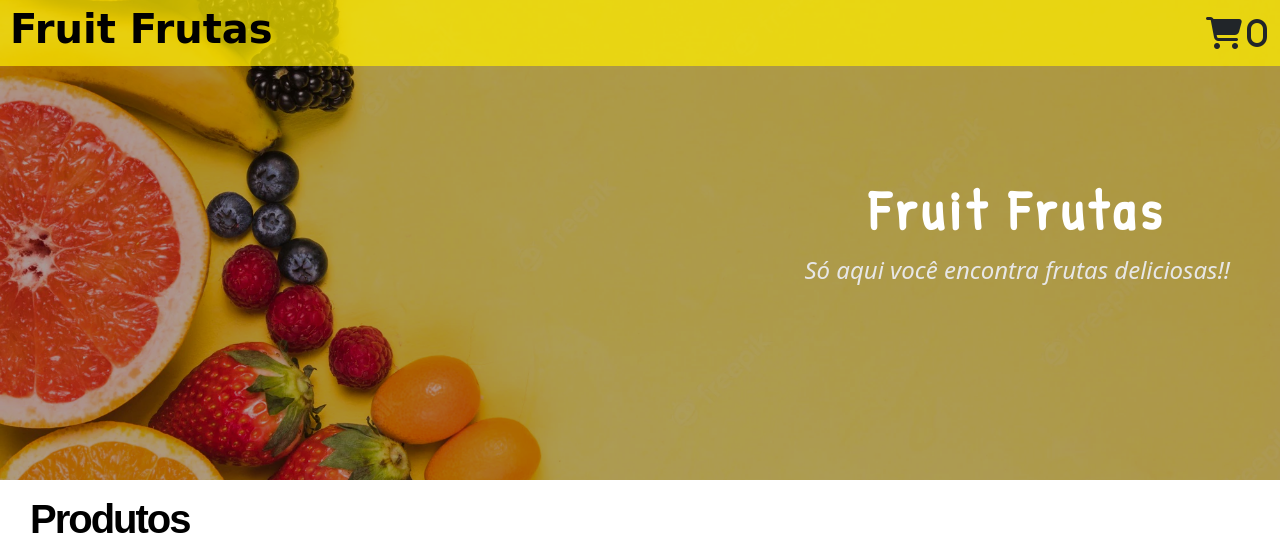
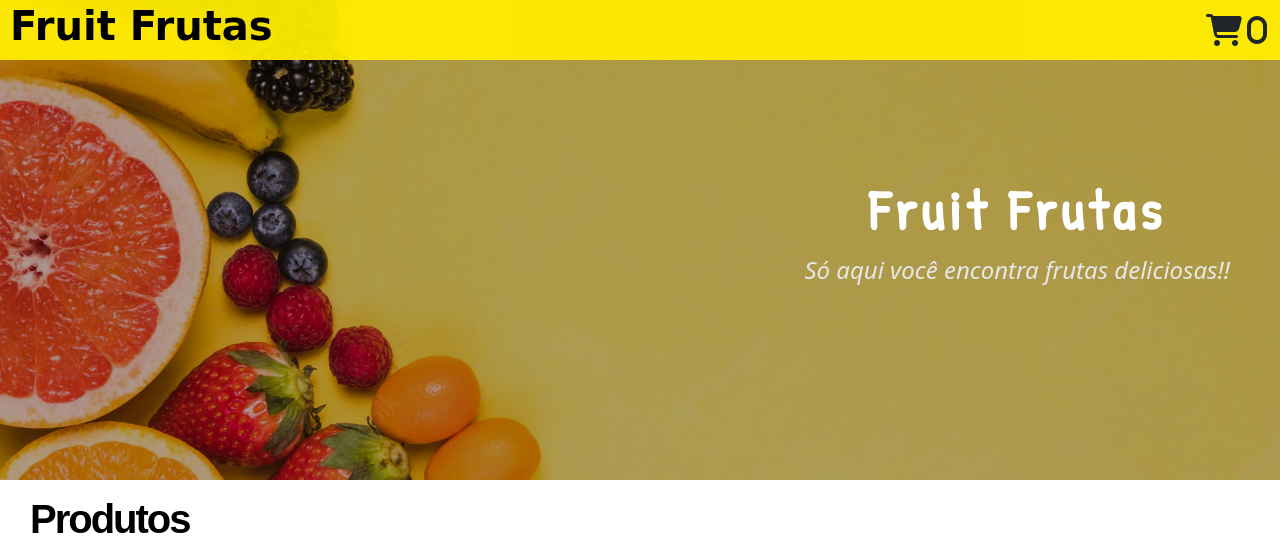
Before and after one commit to IngridsSilveira/loja-virtual, a plain HTML site: page index.html in a window 1280 px wide. Shown: the top 548 px of the page. Drawn offline with nearby package versions, Linux system fonts and the light colour scheme; a web font is replaced by a local one.

Commit message:
header cor alterada

```diff
--- a/assets/estilos/scss/style.scss
+++ b/assets/estilos/scss/style.scss
@@ -1,4 +1,4 @@
-$yellow: #ffee00b8;
+$yellow: #ffee00f1;
 $black: #000;
 $red: #db0909;
 $fonts-sono: "Sono", sans-serif;
@@ -14,6 +14,8 @@ $fonts-rubik: "Rubik Glitch", cursive;
   background-color: $yellow;
   padding: 5px;
   position: fixed;
+  z-index: 1;
+  height: 60px;
   h1 {
     color: $black;
     margin-left: 5px;
@@ -37,6 +39,7 @@ $fonts-rubik: "Rubik Glitch", cursive;
 main {
   height: 100vh;
   width: 100%;
+  z-index: 1;
   .background {
     height: 60vh;
     background: url("../../images/bg1.jpg") center no-repeat;
```
Also changed, not shown: assets/estilos/css/style.css, 1 other file.
